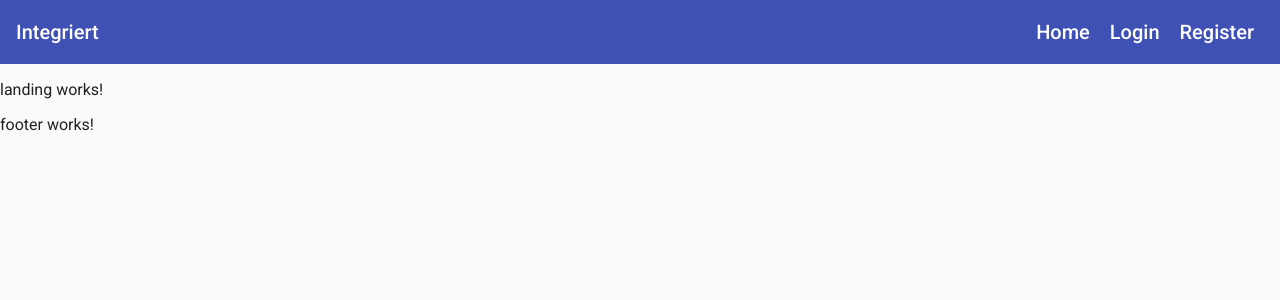
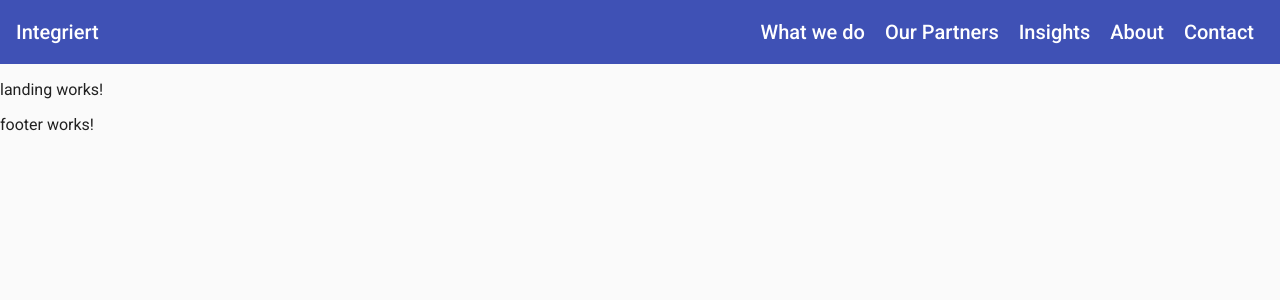
Before and after one commit to vatadepalli/integriert-ng, an Angular app: page / in a window 1280 px wide. Shown: the top 300 px of the page. Built offline with nearby package versions, Linux system fonts and the light colour scheme.

Commit message:
nav update

```diff
--- a/src/app/components/layout/main-nav/main-nav.component.html
+++ b/src/app/components/layout/main-nav/main-nav.component.html
@@ -7,11 +7,13 @@
       [attr.role]="(isHandset$ | async) ? 'dialog' : 'navigation'"
       [mode]="(isHandset$ | async) ? 'over' : 'side'"
       [opened]="(isHandset$ | async) === false">
-    <mat-toolbar>Menu</mat-toolbar>
+    <mat-toolbar>Integriert</mat-toolbar>
     <mat-nav-list>
-      <a mat-list-item [routerLink]="['/']" routerLinkActive="router-link-active" >Home</a>
-      <a mat-list-item [routerLink]="['/login']" routerLinkActive="router-link-active" >Login</a>
-      <a mat-list-item [routerLink]="['/register']" routerLinkActive="router-link-active" >Register</a>
+      <a mat-list-item [routerLink]="['/']" routerLinkActive="router-link-active" >What we do</a>
+      <a mat-list-item [routerLink]="['/login']" routerLinkActive="router-link-active" >Our Partners</a>
+      <a mat-list-item [routerLink]="['/register']" routerLinkActive="router-link-active" >Insights</a>
+      <a mat-list-item [routerLink]="['/register']" routerLinkActive="router-link-active" >About</a>
+      <a mat-list-item [routerLink]="['/register']" routerLinkActive="router-link-active" >Contact</a>
     </mat-nav-list>
   </mat-sidenav>
 
@@ -23,9 +25,11 @@
       <span class="spacer"></span>
 
       <div *ngIf="!(isHandset$ | async)">
-        <a [routerLink]="['/']" routerLinkActive="router-link-active" >Home</a>
-        <a [routerLink]="['/login']" routerLinkActive="router-link-active" >Login</a>
-        <a [routerLink]="['/register']" routerLinkActive="router-link-active" >Register</a>
+        <a mat-list-item [routerLink]="['/']" routerLinkActive="router-link-active" >What we do</a>
+        <a mat-list-item [routerLink]="['/login']" routerLinkActive="router-link-active" >Our Partners</a>
+        <a mat-list-item [routerLink]="['/register']" routerLinkActive="router-link-active" >Insights</a>
+        <a mat-list-item [routerLink]="['/register']" routerLinkActive="router-link-active" >About</a>
+        <a mat-list-item [routerLink]="['/register']" routerLinkActive="router-link-active" >Contact</a>
       </div>
 
       <button
```
